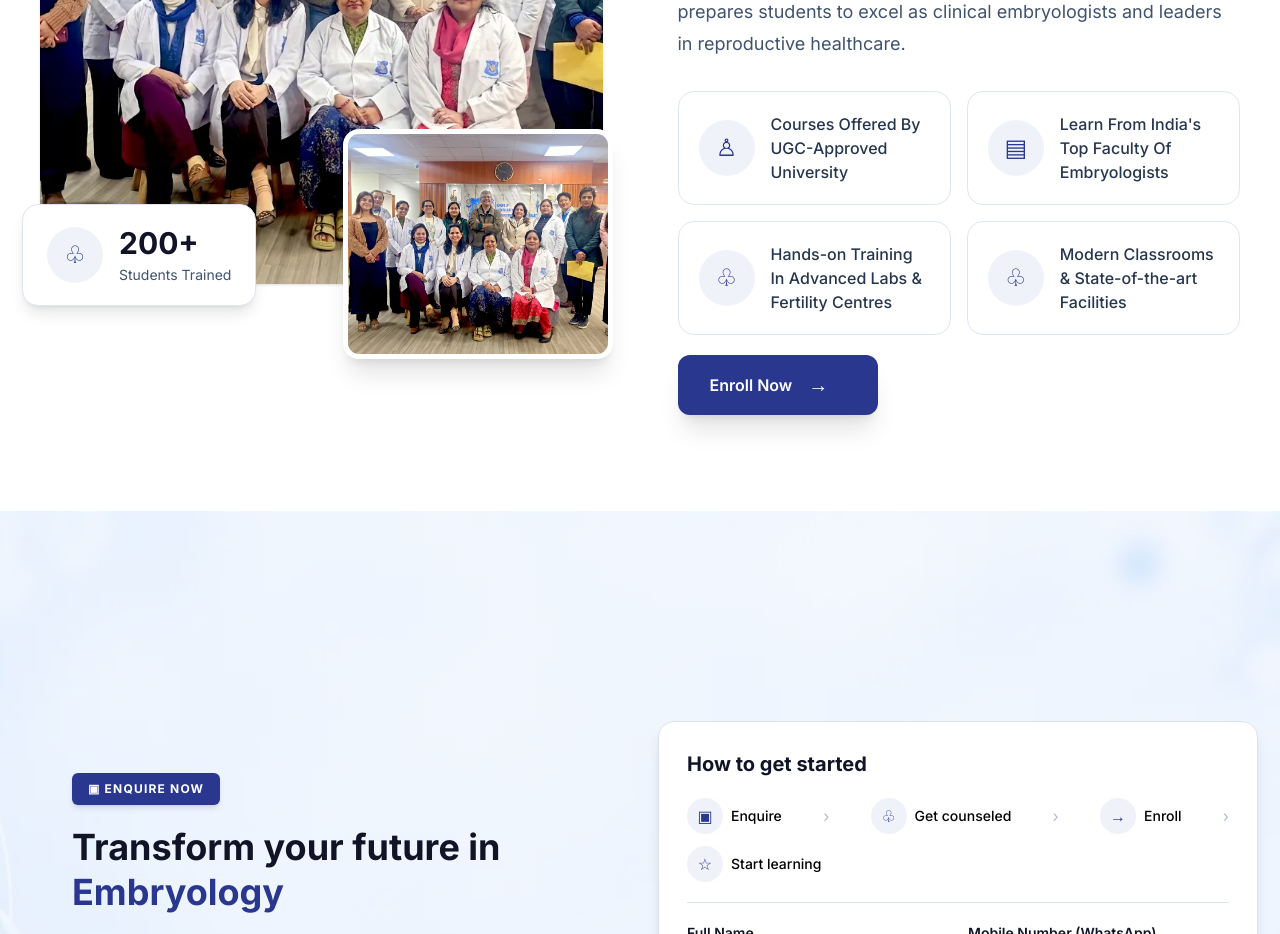
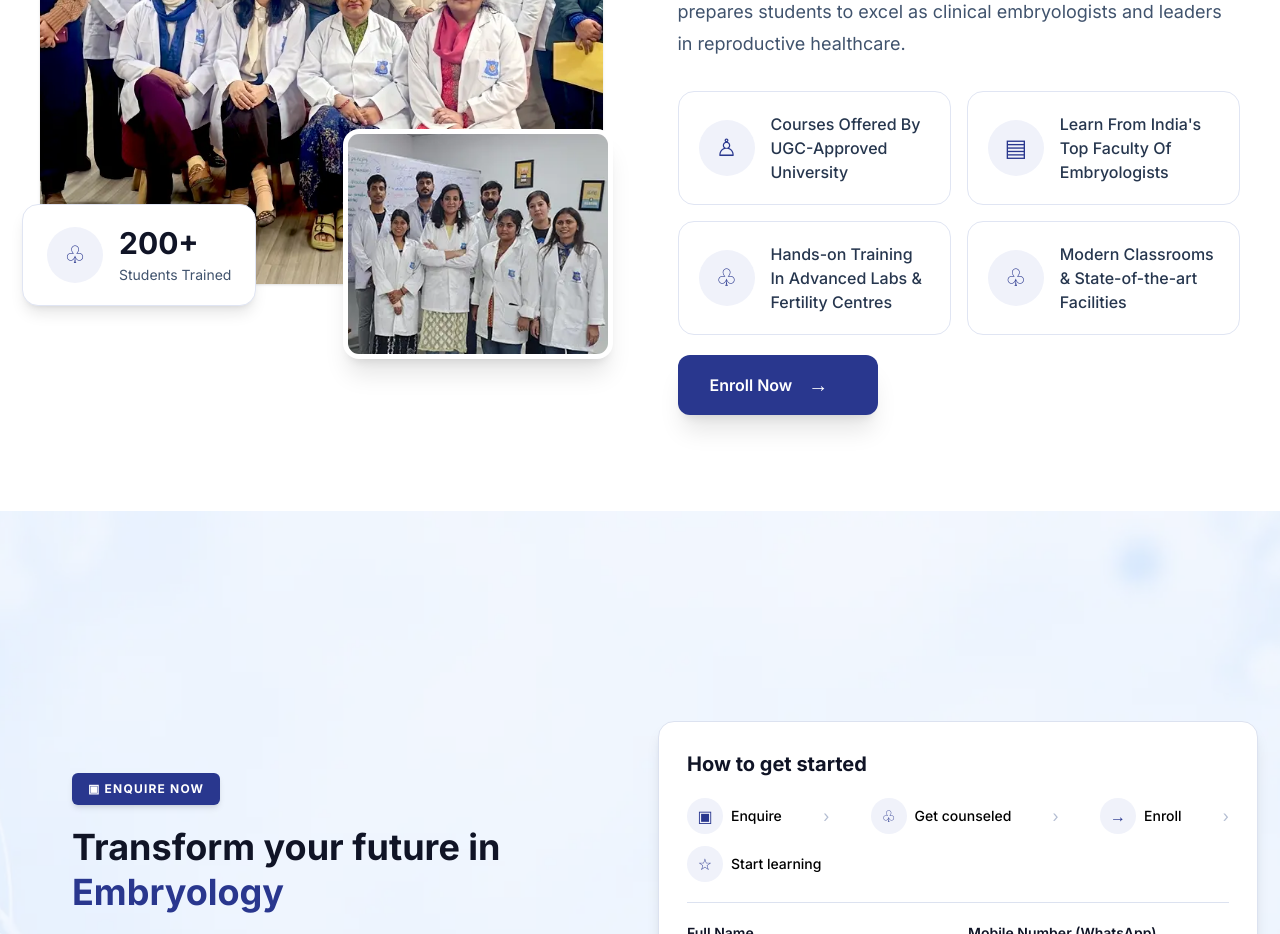
Before and after one commit to Faizan-khan28/embryology-assignment, a Next.js app: page / in a window 1280 px wide. Shown: the part 2200-3134 px from the top of the page. Built offline with nearby package versions, Linux system fonts and the light colour scheme.

Commit message:
fix students image

```diff
--- a/src/app/components/about/AboutSection.tsx
+++ b/src/app/components/about/AboutSection.tsx
@@ -66,7 +66,7 @@ export default function AboutSection() {
           <div className="absolute right-[-5px] bottom-[-30px] h-[155px] w-[180px] overflow-hidden rounded-2xl border-[5px] border-white bg-white shadow-xl sm:right-[-10px] sm:bottom-[-25px] sm:h-[230px] sm:w-[270px]">
 
             <img
-              src="/about/team.webp"
+              src="/about/students.webp"
               alt="Embryology students"
               className="h-full w-full object-cover"
             />
```
